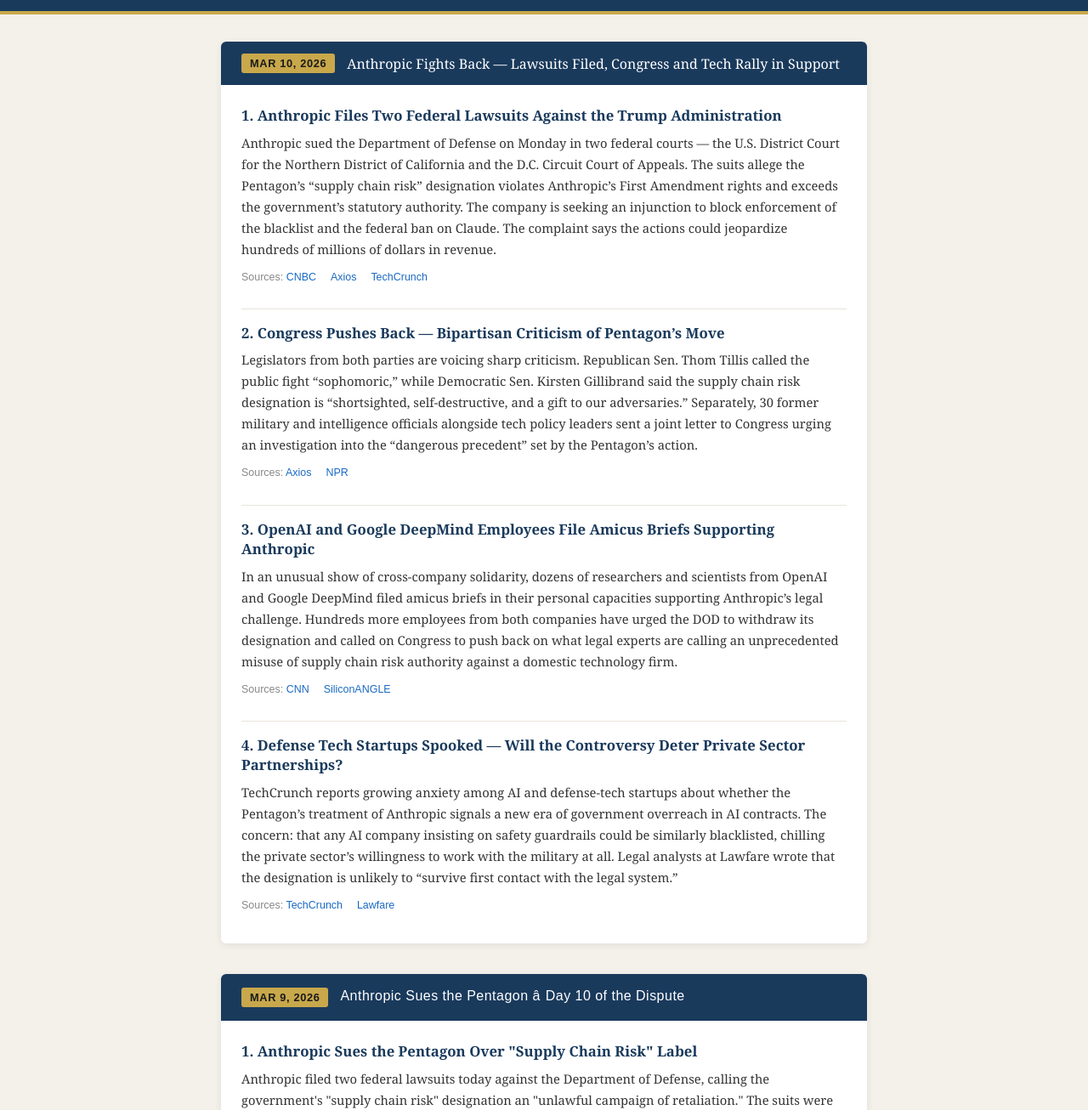
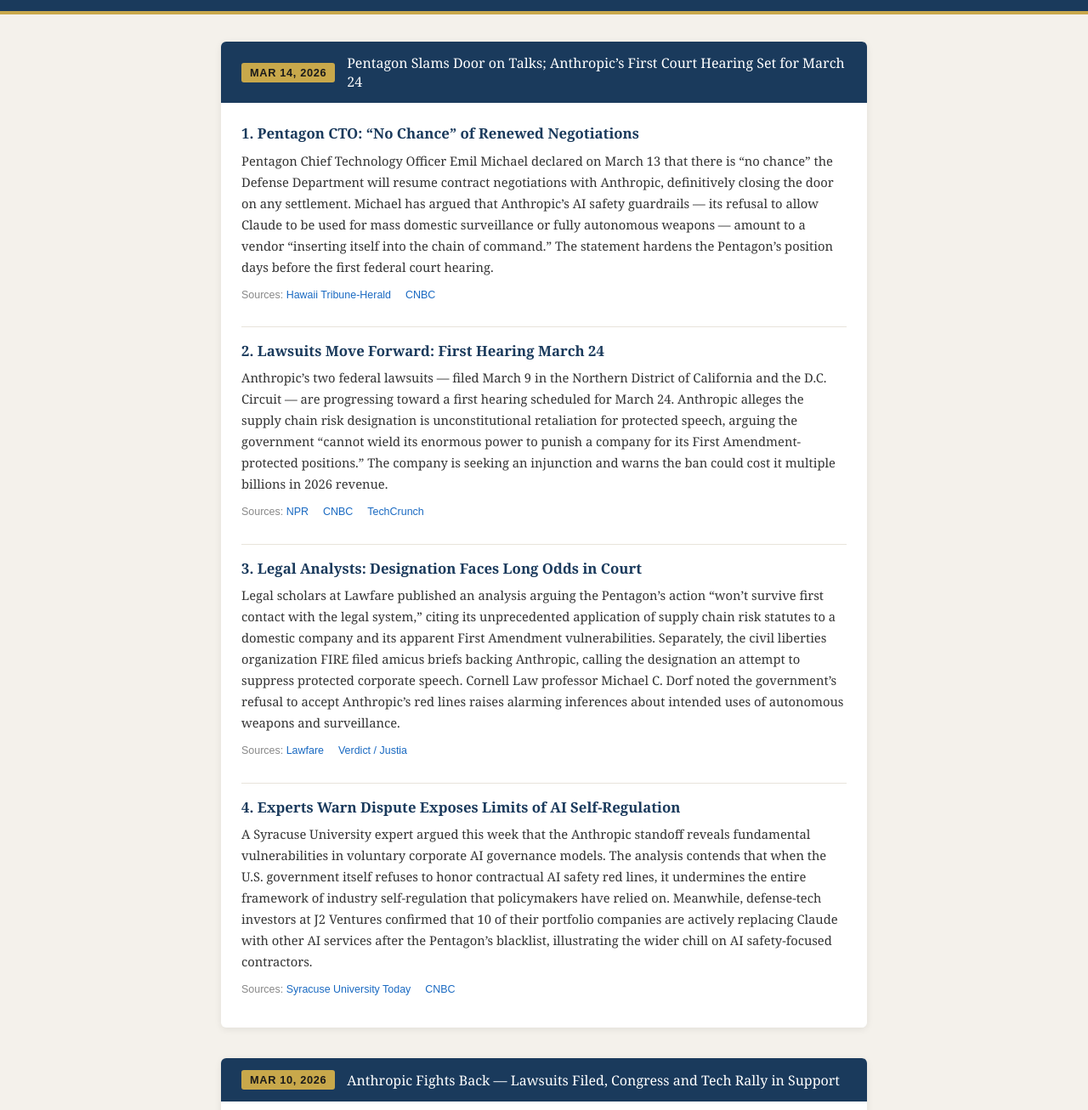
Before and after one commit to JW7677/jw7677.github.io, a plain HTML site: page index.html in a window 1280 px wide. Shown: the part 120-1426 px from the top of the page at 85% size. Drawn offline with Linux system fonts and the light colour scheme.

Commit message:
Daily digest: Mar 14, 2026

```diff
--- a/index.html
+++ b/index.html
@@ -107,6 +107,35 @@
 
     <div class="digest-entry">
       <div class="entry-header">
+        <span class="date-badge">Mar 14, 2026</span>
+        <span class="entry-title">Pentagon Slams Door on Talks; Anthropic&#x2019;s First Court Hearing Set for March 24</span>
+      </div>
+      <div class="entry-body">
+        <div class="story">
+          <h3>1. Pentagon CTO: &#x201C;No Chance&#x201D; of Renewed Negotiations</h3>
+          <p>Pentagon Chief Technology Officer Emil Michael declared on March 13 that there is &#x201C;no chance&#x201D; the Defense Department will resume contract negotiations with Anthropic, definitively closing the door on any settlement. Michael has argued that Anthropic&#x2019;s AI safety guardrails &#x2014; its refusal to allow Claude to be used for mass domestic surveillance or fully autonomous weapons &#x2014; amount to a vendor &#x201C;inserting itself into the chain of command.&#x201D; The statement hardens the Pentagon&#x2019;s position days before the first federal court hearing.</p>
+          <p class="sources">Sources: <a href="https://www.hawaiitribune-herald.com/2026/03/13/nation-world-news/pentagon-cto-says-no-chance-of-renewed-anthropic-negotiations/" target="_blank">Hawaii Tribune-Herald</a> &nbsp;<a href="https://www.cnbc.com/2026/03/12/anthropic-claude-emil-michael-defense.html" target="_blank">CNBC</a></p>
+        </div>
+        <div class="story">
+          <h3>2. Lawsuits Move Forward: First Hearing March 24</h3>
+          <p>Anthropic&#x2019;s two federal lawsuits &#x2014; filed March 9 in the Northern District of California and the D.C. Circuit &#x2014; are progressing toward a first hearing scheduled for March 24. Anthropic alleges the supply chain risk designation is unconstitutional retaliation for protected speech, arguing the government &#x201C;cannot wield its enormous power to punish a company for its First Amendment-protected positions.&#x201D; The company is seeking an injunction and warns the ban could cost it multiple billions in 2026 revenue.</p>
+          <p class="sources">Sources: <a href="https://www.npr.org/2026/03/09/nx-s1-5742548/anthropic-pentagon-lawsuit-amodai-hegseth" target="_blank">NPR</a> &nbsp;<a href="https://www.cnbc.com/2026/03/09/anthropic-trump-claude-ai-supply-chain-risk.html" target="_blank">CNBC</a> &nbsp;<a href="https://techcrunch.com/2026/03/09/anthropic-sues-defense-department-over-supply-chain-risk-designation/" target="_blank">TechCrunch</a></p>
+        </div>
+        <div class="story">
+          <h3>3. Legal Analysts: Designation Faces Long Odds in Court</h3>
+          <p>Legal scholars at Lawfare published an analysis arguing the Pentagon&#x2019;s action &#x201C;won&#x2019;t survive first contact with the legal system,&#x201D; citing its unprecedented application of supply chain risk statutes to a domestic company and its apparent First Amendment vulnerabilities. Separately, the civil liberties organization FIRE filed amicus briefs backing Anthropic, calling the designation an attempt to suppress protected corporate speech. Cornell Law professor Michael C. Dorf noted the government&#x2019;s refusal to accept Anthropic&#x2019;s red lines raises alarming inferences about intended uses of autonomous weapons and surveillance.</p>
+          <p class="sources">Sources: <a href="https://www.lawfaremedia.org/article/pentagon's-anthropic-designation-won't-survive-first-contact-with-legal-system" target="_blank">Lawfare</a> &nbsp;<a href="https://verdict.justia.com/2026/03/03/what-the-impasse-between-the-defense-department-and-anthropic-implies-about-mass-surveillance-and-autonomous-weapons" target="_blank">Verdict / Justia</a></p>
+        </div>
+        <div class="story">
+          <h3>4. Experts Warn Dispute Exposes Limits of AI Self-Regulation</h3>
+          <p>A Syracuse University expert argued this week that the Anthropic standoff reveals fundamental vulnerabilities in voluntary corporate AI governance models. The analysis contends that when the U.S. government itself refuses to honor contractual AI safety red lines, it undermines the entire framework of industry self-regulation that policymakers have relied on. Meanwhile, defense-tech investors at J2 Ventures confirmed that 10 of their portfolio companies are actively replacing Claude with other AI services after the Pentagon&#x2019;s blacklist, illustrating the wider chill on AI safety-focused contractors.</p>
+          <p class="sources">Sources: <a href="https://news.syr.edu/2026/03/13/anthropic-pentagon-ai-self-regulation/" target="_blank">Syracuse University Today</a> &nbsp;<a href="https://www.cnbc.com/2026/03/04/pentagon-blacklist-anthropic-defense-tech-claude.html" target="_blank">CNBC</a></p>
+        </div>
+      </div>
+    </div>
+
+    <div class="digest-entry">
+      <div class="entry-header">
         <span class="date-badge">MAR 10, 2026</span>
         <span class="entry-title">Anthropic Fights Back &#8212; Lawsuits Filed, Congress and Tech Rally in Support</span>
       </div>
```
